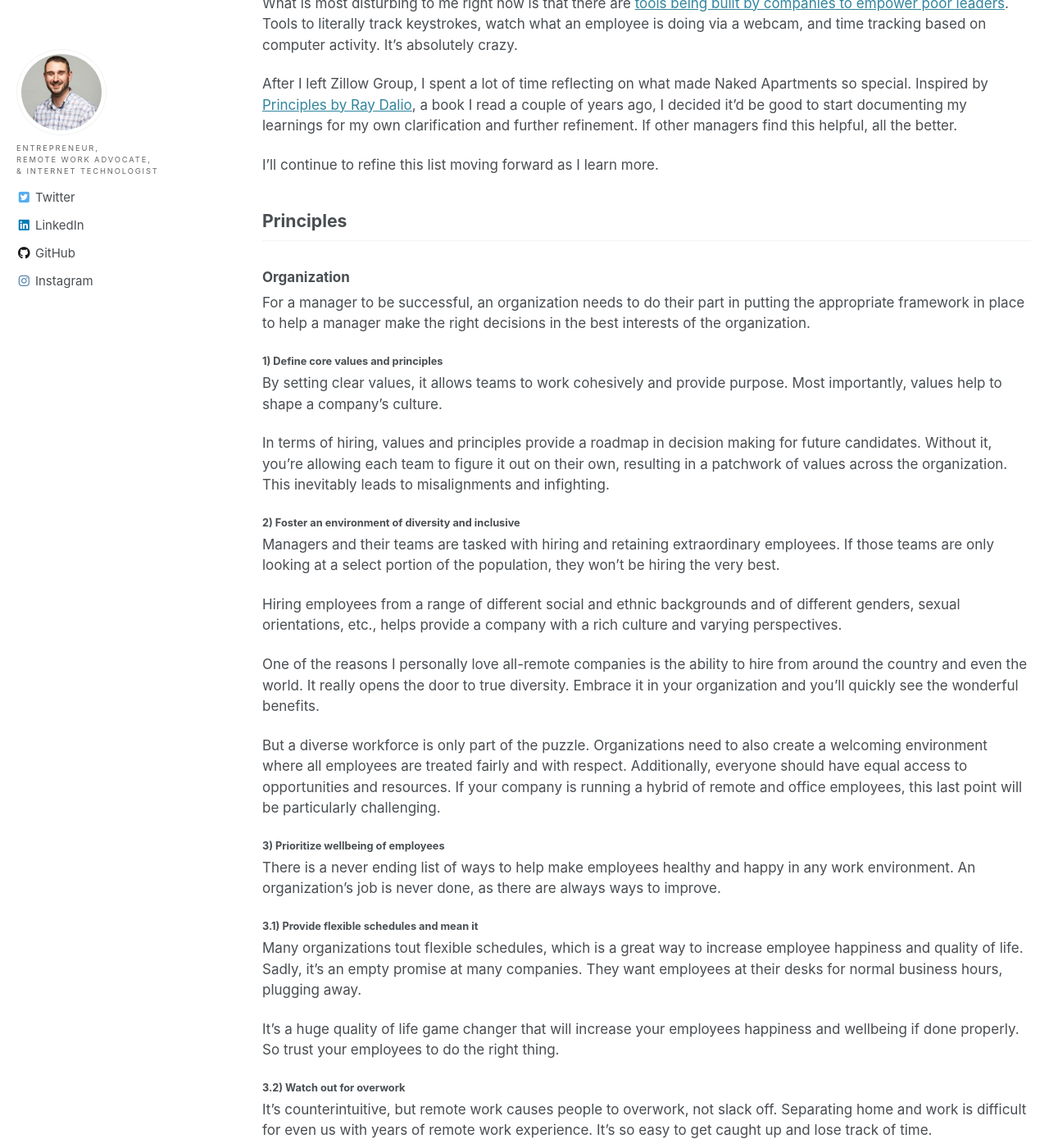
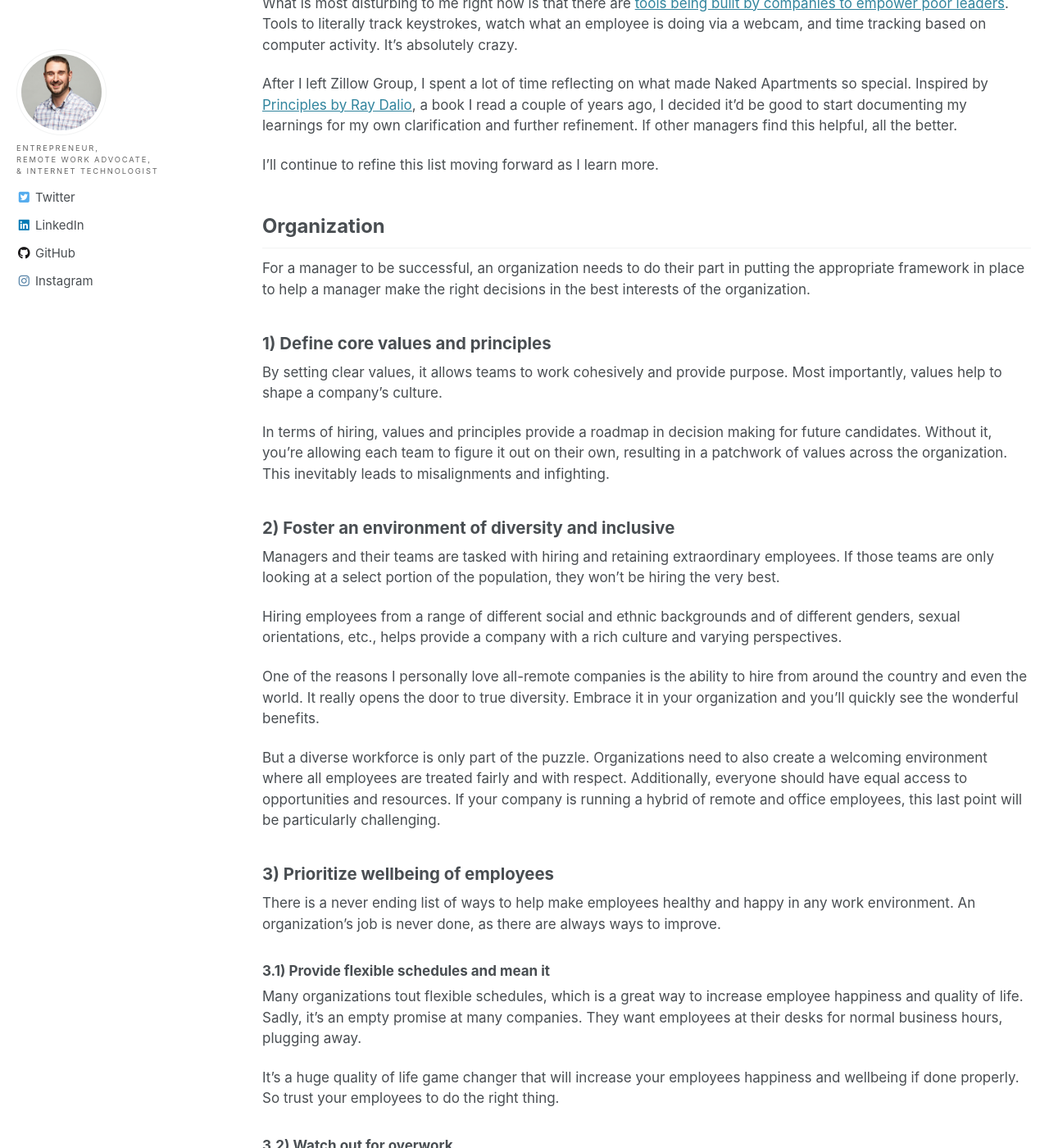
Before and after one commit to jaysignorello/jaysignorello.com, a Jekyll site: the page built from _posts/2020-06-23-principles-for-managing-a-remote-team.md, in a window 1280 px wide and 1400 px high, scrolled down 904 px. Shown: the whole window at 82% size. Built offline with Jekyll 4.4.1, drawn with Linux system fonts in a browser that asks for light colours; cached includes are drawn as plain includes; nearby versions of some CDN libraries; some of the changed text lies outside the part shown.

Commit message:
Redo headings styling and types of headings for principles post

```diff
--- a/_posts/2020-06-23-principles-for-managing-a-remote-team.md
+++ b/_posts/2020-06-23-principles-for-managing-a-remote-team.md
@@ -19,17 +19,15 @@ After I left Zillow Group, I spent a lot of time reflecting on what made Naked A
 
 I'll continue to refine this list moving forward as I learn more.
 
-## Principles
-
-### Organization
+## Organization
 For a manager to be successful, an organization needs to do their part in putting the appropriate framework in place to help a manager make the right decisions in the best interests of the organization.
 
-#### 1) Define core values and principles
+### 1) Define core values and principles
 By setting clear values, it allows teams to work cohesively and provide purpose. Most importantly, values help to shape a company's culture.
 
 In terms of hiring, values and principles provide a roadmap in decision making for future candidates. Without it, you're allowing each team to figure it out on their own, resulting in a patchwork of values across the organization. This inevitably leads to misalignments and infighting.
 
-#### 2) Foster an environment of diversity and inclusive
+### 2) Foster an environment of diversity and inclusive
 Managers and their teams are tasked with hiring and retaining extraordinary employees. If those teams are only looking at a select portion of the population, they won't be hiring the very best.
 
 Hiring employees from a range of different social and ethnic backgrounds and of different genders, sexual orientations, etc., helps provide a company with a rich culture and varying perspectives.
@@ -38,20 +36,20 @@ One of the reasons I personally love all-remote companies is the ability to hire
 
 But a diverse workforce is only part of the puzzle. Organizations need to also create a welcoming environment where all employees are treated fairly and with respect. Additionally, everyone should have equal access to opportunities and resources. If your company is running a hybrid of remote and office employees, this last point will be particularly challenging.
 
-#### 3) Prioritize wellbeing of employees
+### 3) Prioritize wellbeing of employees
 There is a never ending list of ways to help make employees healthy and happy in any work environment. An organization's job is never done, as there are always ways to improve.
 
-##### 3.1) Provide flexible schedules and mean it
+#### 3.1) Provide flexible schedules and mean it
 
 Many organizations tout flexible schedules, which is a great way to increase employee happiness and quality of life. Sadly, it's an empty promise at many companies. They want employees at their desks for normal business hours, plugging away.
 
 It's a huge quality of life game changer that will increase your employees happiness and wellbeing if done properly. So trust your employees to do the right thing.
 
-##### 3.2) Watch out for overwork
+#### 3.2) Watch out for overwork
 
 It's counterintuitive, but remote work causes people to overwork, not slack off. Separating home and work is difficult for even us with years of remote work experience. It's so easy to get caught up and lose track of time.
 
-##### 3.3) Set clear written expectations around work hours
+#### 3.3) Set clear written expectations around work hours
 
 To avoid overwork, make sure to be clear about how many hours you expect employees to work remotely and how to handle flexibility in their schedule.
 3.4) Demand employees take time off to recharge
@@ -59,40 +57,40 @@ A lot of companies offer unlimited vacation days. Again, an empty promise in mos
 
 The organization needs to encourage and at times force employees to take downtime.
 
-##### 3.5) Create human connections
+#### 3.5) Create human connections
 It's easy to get lonely while working remotely. I feel fortunate that I have a great partner and beautiful children to have as a support system. Not all employees have a support system at home, so it's important for organizations to foster internal networking events (virtually and in-person).
 
-##### 3.6) Provide and encourage participation in mindfulness programs
+#### 3.6) Provide and encourage participation in mindfulness programs
 While there are a lot of benefits to remote work for employees in terms of mental health, there are also many downsides. Because of this, I believe it's important that organizations provide programs to employees that will help them effectively cope with the highs and lows that come with it.
 
-### Manager
+## Manager
 As a manager, in addition to the principles below, you will need to champion the organization's principles.
 
-#### 1) Trust employees
+### 1) Trust employees
 If I only had one principle I could follow from this section, it'd be this one. If you've spent the time to hire an extraordinary employee, they should trust them to do their job. They are experts after all.
 
 As a manager, it's not only important to trust your employees, but to [show you trust them](http://hbr.org/2017/07/want-your-employees-to-trust-you-show-you-trust-them). Actions speak louder than words.
 
-#### 2) Give employees long stretches of uninterrupted time for deep work
+### 2) Give employees long stretches of uninterrupted time for deep work
 A major benefit of working remotely is the chance to avoid long commutes and office distractions. Many employees report greater productivity due to remote work, since they've got more control over their time. On top of productivity gains, [some studies](https://www.ics.uci.edu/~gmark/chi08-mark.pdf) have shown that long stretches of uninterrupted time gives employees less stress.
 
 The productivity gains are all washed away the minute a manager attempts to give themselves meaning by scheduling a slew of meetings for their team. So, next time you get the urge to schedule a meeting, try sending an email instead.
 
-#### 3) Utilize efficient and effective communication for remote work
+### 3) Utilize efficient and effective communication for remote work
 With your team working in isolation, there is no chance of them overhearing a verbal conversation in the office, so it's even more critical than ever for information to be free flowing between individuals and teams. It is your role as a manager to help breakdown silos of information and make sure things are transparent to the team.
 
-##### 3.1) Default to written communication over verbal
+#### 3.1) Default to written communication over verbal
 Information gets lost over time with verbal communications. Written communication can be later referenced and provided to employees who weren't present in the original discussion.
 
-##### 3.2) Practice being succinct in your writing
+#### 3.2) Practice being succinct in your writing
 We all add a lot of extra unnecessary words into our communications with others. When an organization shifts to mostly written communication, it's important for everyone to shorten their writing to allow more content to be consumed throughout the day. Succinct writing starts with leaders.
 
-##### 3.3) Set clear expectations
+#### 3.3) Set clear expectations
 Nothing is worse than receiving a one sentence response to an ambiguous problem with unclear direction. Clarity of information is paramount, even if you sometimes need to sacrifice being succinct.
 
 Also consider the psychological effects of unclear expectations. Remote employees will be less likely to reach out for help and you won't be able to see their body language, which might usually highlight a person who is struggling with a problem. Without clear expectations, employees could start resorting to [cognitive distortions](https://psychcentral.com/lib/15-common-cognitive-distortions/), spend more too much time working, or undergo undue stress.
 
-##### 3.4) Provide timely and contextual performance feedback
+#### 3.4) Provide timely and contextual performance feedback
 It's easy to forget to give praise or constructive feedback when you don't see someone everyday.
 
 Now put yourself in your employee's shoes.
@@ -101,10 +99,10 @@ You're working in isolation. Weeks go by without any feedback. You make some sil
 
 A great employee can become completely demoralized in a matter of weeks because of lack of communication on your part. This happens already for many manager-employee relationships in office settings. The problem gets amplified in remote environments with people being in isolation.
 
-##### 3.5) When you need a meeting, run it effectively and with purpose
+#### 3.5) When you need a meeting, run it effectively and with purpose
 For many people, it's just easier to hash something out over a video chat or call. If you're going to interrupt a person's day, make sure it's worth it. Otherwise, you'll be [reducing employee engagement](https://journals.sagepub.com/doi/full/10.1177/1059601113503040?journalCode=gomb), [along with productivity](https://news.microsoft.com/2005/03/15/survey-finds-workers-average-only-three-productive-days-per-week/).
 
-#### 4) Evaluate and promote employees based on productivity and creativity, not “face time”
+### 4) Evaluate and promote employees based on productivity and creativity, not “face time”
 In an office environment, it's so easy for a manager to monitor an employee's time at the office to gauge how hard they're working.
 
 Have you ever seen an employee who is acting as if they're working hard, but aren't doing their fair share? I've worked with MASTERS of this dark art. They could stretch a task that usually takes hours over many weeks, artfully making it seem as if they were solving world hunger in the process.
@@ -113,23 +111,23 @@ Working with colleagues like that made it clear to me that productivity and qual
 
 The problem is many managers don't really understand what it takes for their employees to effectively do their job, so they fallback on what's easy. Facetime.
 
-What I love about remote work is it forces you to grade on output. There are no other good alternatives.
+What I love about remote work is it __forces__ you to grade on output. There are no other good alternatives.
 
 To grade an employee on their work, you'll need to have a broad understanding of what it takes to fulfill the job. By no means should you need deep knowledge.
 
-#### 5) Foster internal networking and connections
+### 5) Foster internal networking and connections
 In an office environment, it's easier for networking and human connections to be created organically. Between “Water cooler” conversations, passing people in the hallway, sharing meals together, and face to face meetings, it's fairly easy to get introduced to people around the office.
 
 In addition, a manager will usually help make some initial connections for an employee during their first few weeks on the job. After that, it inadvertently falls on the employee. Take away the office and the employee will struggle.
 
 In a remote work environment, it's the manager's job to step up and not only make an employee feel welcome, but make sure they get to know the right people in the company to effectively perform the duties in their role. This should extend past a new employee's first few weeks on the job.
 
-##### 5.1) Use weekly video calls to create human connection
+#### 5.1) Use weekly video calls to create human connection
 Nothing beats meeting in person, but video is the best alternative we have in remote work to make human connections.
 
 What I personally enjoyed most was having a Monday morning call with the Naked Apartments team where we spent time connecting with each other on a personal level and not focusing on work.
 
-##### 5.2) Optimize socializing around team's preferences and needs
+#### 5.2) Optimize socializing around team's preferences and needs
 Finally, each organization and team are different. There will not be a one size fits all way to socialize remotely. Your goal is to make people feel comfortable in an environment where they can be their true selves.
 
 ##### 5.2.a) Collaborate with the team or an individual on what type of meeting format and time makes them feel most comfortable
@@ -143,7 +141,7 @@ It should be made crystal clear that deadlines will be moved to accommodate for
 
 ##### 5.2.d) Make events fun. Don't talk about work
 
-#### 6) Assume good intent
+### 6) Assume good intent
 One of the downsides to moving to written communication is you lose a vital aspect of communication, which is body language.
 
 That's a big deal.
@@ -152,12 +150,12 @@ Is this person happy or sad, frustrated or being sarcastic? It's impossible to t
 
 Because of this obstacle, you should always assume good intent until proven otherwise.
 
-#### 7) Conduct weekly 1-1s
+### 7) Conduct weekly 1-1s
 Remote work can be isolating, so for some, a weekly one-on-one is something an employee will absolutely look forward to, even if they're an introvert.
 
 Some all-remote companies allow weeks or even months between 1-1s, which works for their cultures. Personally, I've noticed that most employees enjoyed the weekly calls, even to just say hi. Human connection is important.
 
-#### 8) Promote a culture of documentation
+### 8) Promote a culture of documentation
 I've never been on a team that hates having existing documentation to aid in projects, especially when a project was inherited by the team.
 
 Now ask that same team to document their project on top of their existing deadlines and you're likely going to get in some heated debates.
--- a/assets/css/main.scss
+++ b/assets/css/main.scss
@@ -32,3 +32,25 @@
   margin: 0.25em 0 0;
   text-transform: uppercase;
 }
+
+h2 {
+  font-size: 1.40em;
+}
+
+h3 {
+  font-size: 1.20em;
+}
+
+h4,h5,h6 {
+  font-size: 1em;
+}
+
+h5 {
+  font-style: italic;
+  color: #666;
+}
+
+h6 {
+  text-decoration: underline;
+  color: #666;
+}
```
